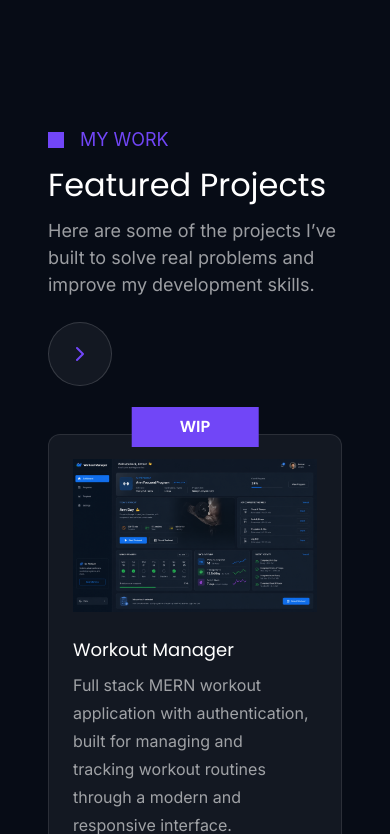
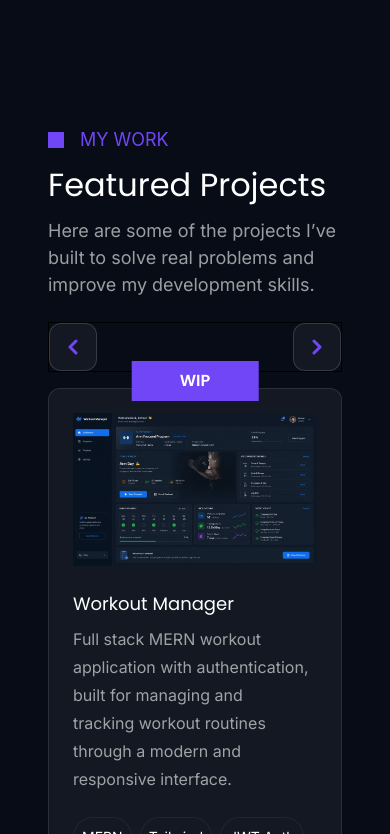
Before and after one commit to Ammar-Hadid/portfolio, a React (Vite) app in the folder frontend/: page / in a window 390 px wide. Shown: the part 2950-3784 px from the top of the page. Built offline with nearby package versions, Linux system fonts and the light colour scheme.

Commit message:
style: adjust radius of projects section navigation arrows

```diff
--- a/frontend/src/sections/projects/Projects.jsx
+++ b/frontend/src/sections/projects/Projects.jsx
@@ -62,7 +62,7 @@ const Projects = () => {
 
     return (
         <Container>
-            <Section id="projects">
+            <Section id="projects" className="gap-md md:gap-3xl">
                 <div className="flex flex-col items-start md:flex-row md:items-end justify-between gap-lg">
                     <Heading
                         subtitle="My Work"
@@ -70,23 +70,23 @@ const Projects = () => {
                         description="Here are some of the projects I’ve built to solve real problems and improve my development skills."
                     />
 
-                    <div className="flex flex-col gap-md md:flex-row">
+                    <div className="flex border w-full justify-between md:w-fit md:gap-lg">
                         <button
                             type="button"
                             onClick={handlePrevious}
                             aria-label="Show previous projects"
-                            className="text-primary hidden md:grid place-items-center w-12 h-12 rounded-full border border-text/15 bg-card-bg hover:border-primary transition-colors cursor-pointer"
+                            className="text-primary grid place-items-center w-12 h-12 rounded-xl border border-text/15 bg-card-bg hover:border-primary transition-colors cursor-pointer"
                         >
-                            <ChevronLeft />
+                            <ChevronLeft strokeWidth={3} />
                         </button>
 
                         <button
                             type="button"
                             onClick={handleNext}
                             aria-label="Show next projects"
-                            className="text-primary grid place-items-center w-3xl h-3xl md:w-12 md:h-12 rounded-full border border-text/15 bg-card-bg hover:border-primary transition-colors cursor-pointer"
+                            className="text-primary grid place-items-center w-12 h-12 rounded-xl border border-text/15 bg-card-bg hover:border-primary transition-colors cursor-pointer"
                         >
-                            <ChevronRight />
+                            <ChevronRight strokeWidth={3} />
                         </button>
                     </div>
                 </div>
```
